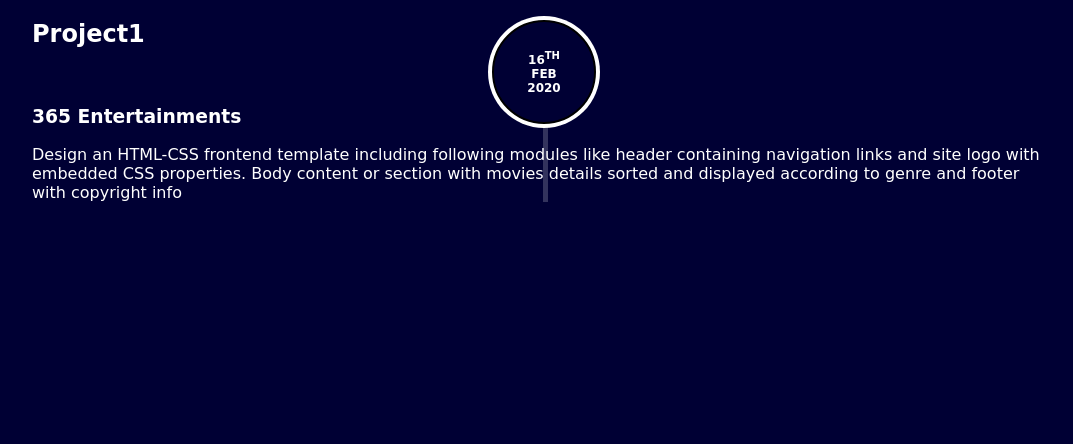
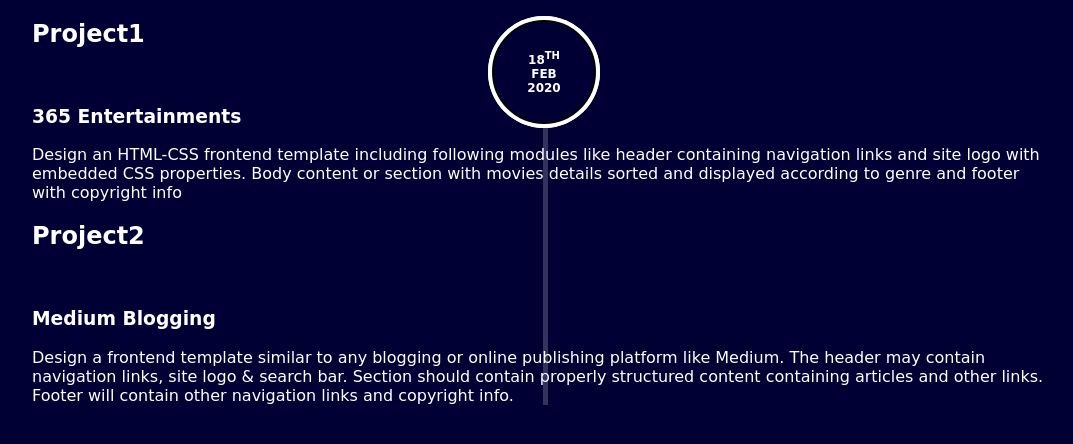
Before and after one commit to shekhardixit/HTML-CSS-Timeline, a plain HTML site: page index.html in a window 1280 px wide. Shown: the whole page, without its empty margins (96-1169 px from the left). Drawn offline with Linux system fonts and the light colour scheme; a web font is replaced by a local one.

Commit message:
Updated index.html

```diff
--- a/index.html
+++ b/index.html
@@ -24,5 +24,22 @@
                 info</p>
             </div>
         </article>
+        <article>
+            <div class="inner">
+                <span class="date">
+                    <span class="day">18<sup>th</sup></span>
+                    <span class="month">Feb</span>
+                    <span class="year">2020</span>
+                </span>
+                <h2>Project2</h2><br>
+                <h3>Medium Blogging</h3>
+                <p>Design a frontend template similar to any blogging or
+                online publishing platform like Medium. The header may
+                contain navigation links, site logo & search bar. Section
+                should contain properly structured content containing
+                articles and other links. Footer will contain other
+                navigation links and copyright info.</p>
+            </div>
+        </article>
     </section>
 </body>
```
